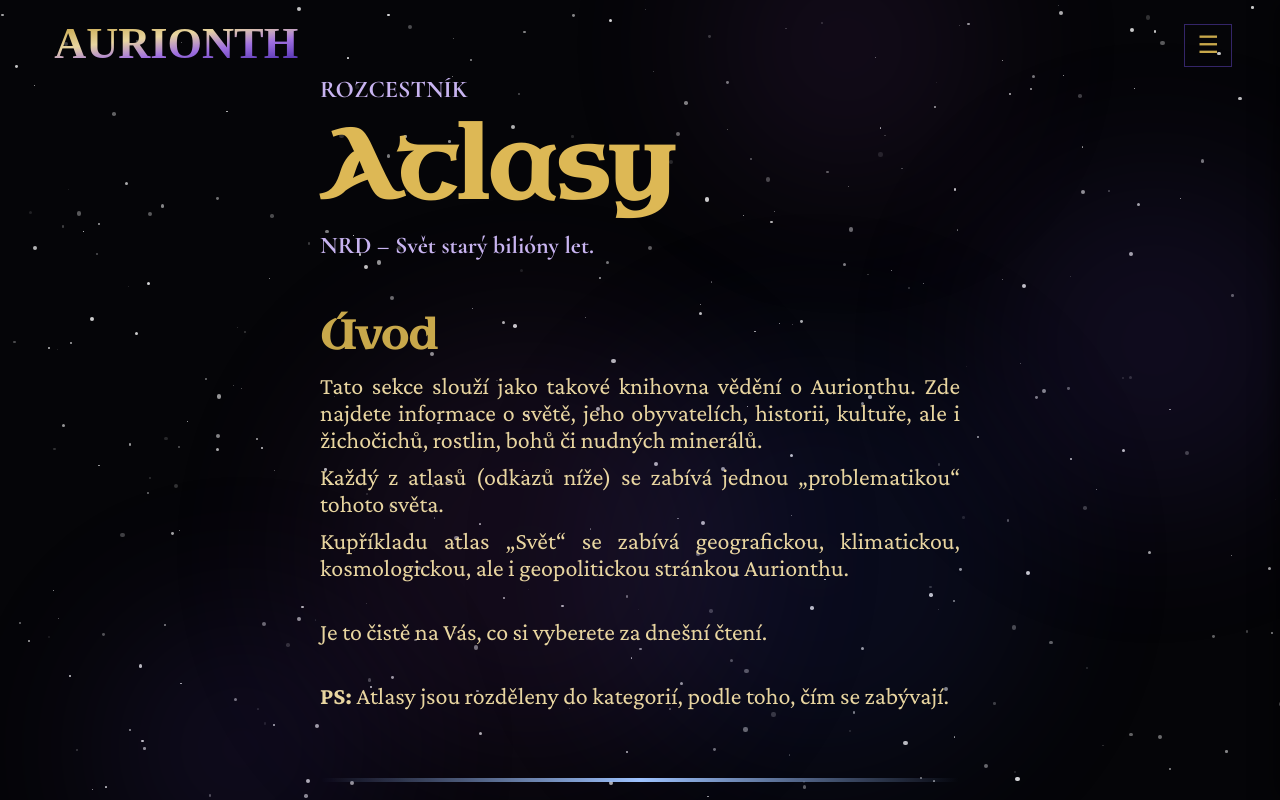
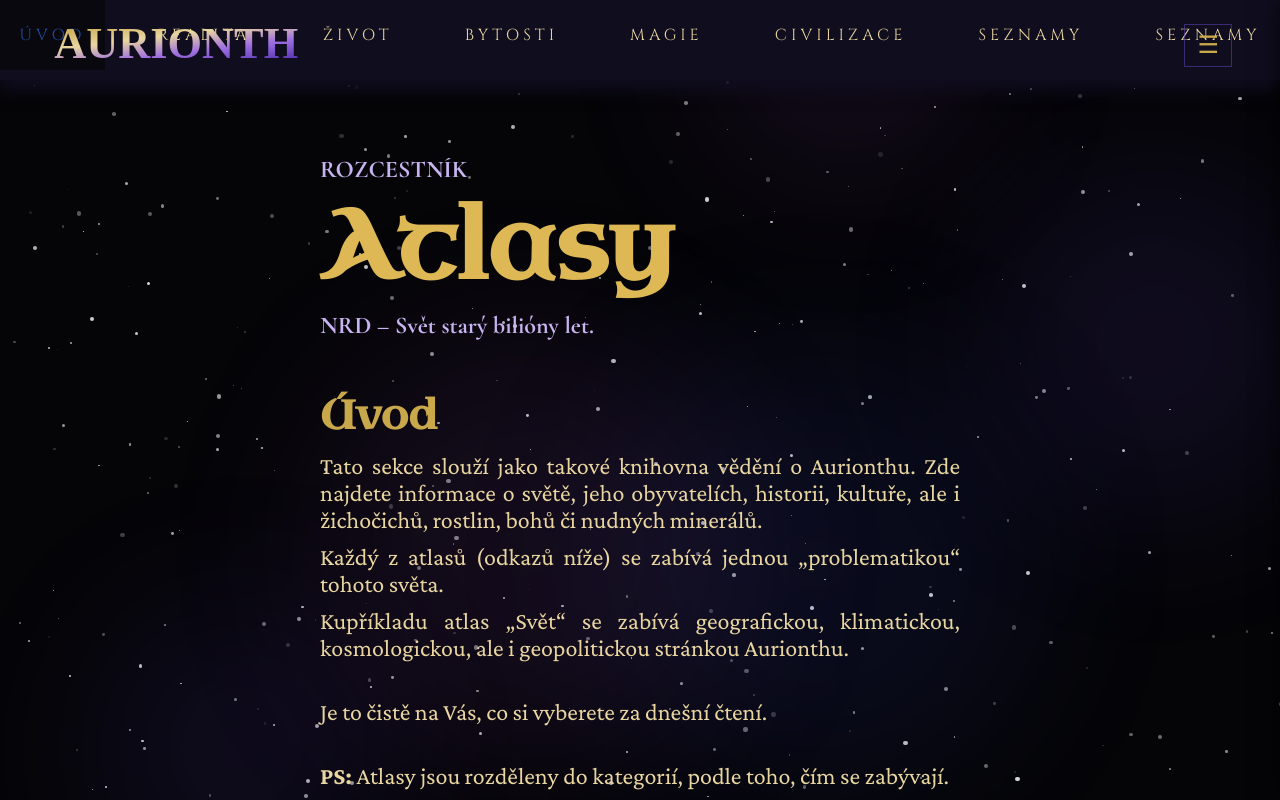
Before and after one commit to Aurittinth/Aurionth, a SvelteKit app: page /atlases in a window 1280 px wide. Shown: the top 800 px of the page. Built offline with nearby package versions, Linux system fonts and the light colour scheme; a web font is replaced by a local one.

Commit message:
add header

```diff
--- a/src/routes/atlases/+page.svelte
+++ b/src/routes/atlases/+page.svelte
@@ -4,6 +4,21 @@
 
     import { base } from '$app/paths';
 </script>
+
+<header class="atlas-header">
+    <nav>
+        <ul class="sec-nav">
+            <li><a href="#opening">Úvod</a></li>
+            <li><a href="#reality">Realita</a></li>
+            <li><a href="#life">Život</a></li>
+            <li><a href="#entity">Bytosti</a></li>
+            <li><a href="#magic">Magie</a></li>
+            <li><a href="#civilization">Civilizace</a></li>
+            <li><a href="#systems">Seznamy</a></li>
+            <li><a href="#lists">Seznamy</a></li>
+        </ul>
+    </nav>
+</header>
 
 <section class="atlas">
     <span class="uptitle">Rozcestník</span>
```
